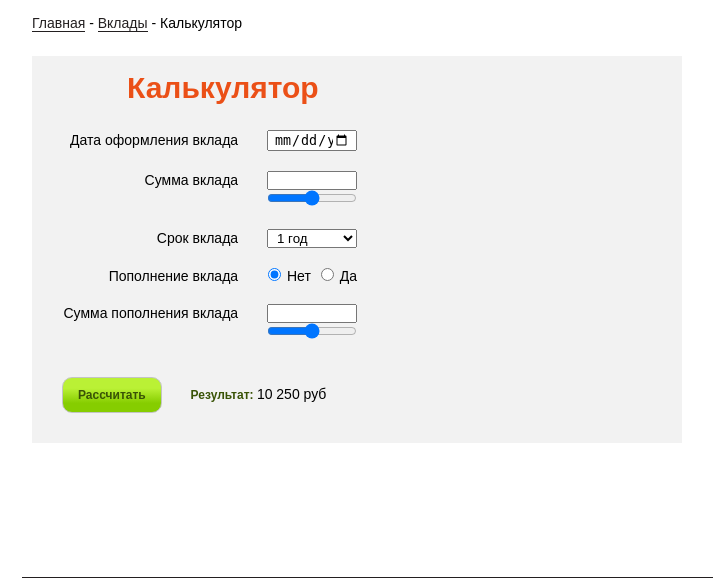
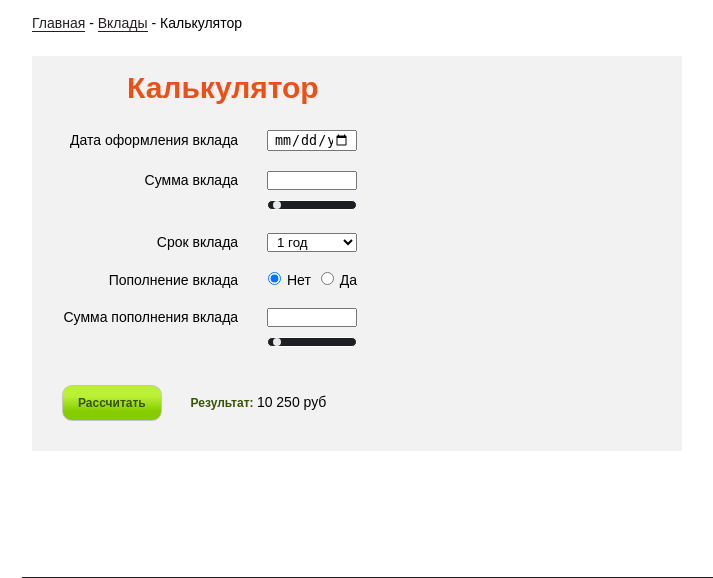
Before and after one commit to Albina0901/iqonline_test, a PHP site: page / in a window 1280 px wide. Shown: the part 162-740 px from the top of the page, without its empty margins (118-831 px from the left). Run offline with PHP 8.4, Linux system fonts and the light colour scheme.

Commit message:
feat: create renge-block

```diff
--- a/css/style.css
+++ b/css/style.css
@@ -173,6 +173,7 @@ body {
   padding: 0 5px;
   width: 90px;
   margin-left: 25px;
+  cursor: pointer;
 }
 .calculate__form label input[type=radio] {
   width: 25px;
@@ -213,6 +214,30 @@ body {
   font-size: 14px;
   font-weight: 400;
 }
+.calculate__range {
+  margin-top: 10px;
+  height: 10px;
+  background: #1e1f22;
+  -webkit-appearance: none;
+     -moz-appearance: none;
+          appearance: none;
+  border-radius: 5px;
+  border: 1px solid #ffffff;
+  outline: none;
+  cursor: pointer;
+}
+.calculate__range::-webkit-slider-thumb {
+  -webkit-appearance: none;
+          appearance: none;
+  width: 8px;
+  height: 8px;
+  border-radius: 50%;
+  background-color: #e9e9e9;
+  cursor: pointer;
+}
+.calculate__range::-webkit-slider-thumb:hover {
+  border: 1px solid #84aa31;
+}
 
 .footer {
   -webkit-box-flex: 0;
--- a/index.html
+++ b/index.html
@@ -50,7 +50,7 @@
                             <h2 class="calculate__title">Калькулятор  </h2>
                             <form class="calculate__form" action="#">
                                 <label>Дата оформления вклада <input type="date"></label>
-                                <label>Сумма вклада <input type="text"> <input type="range"></label>
+                                <label>Сумма вклада <input type="text"> <input class="calculate__range" type="range" id="range" min="1000" max="3000000" value="1"></input></label>
                                 <label>Срок вклада
                                     <select name="">
                                         <option value="">1 год</option>
@@ -66,7 +66,7 @@
                                         <input type="radio" name="radio" id="2"><label for="2">Да</label>
                                     </span>
                                 </label>
-                                <label>Сумма пополнения вклада <input type="text"> <input type="range"></label>
+                                <label>Сумма пополнения вклада <input type="text"> <input class="calculate__range" type="range" id="range" min="1000" max="3000000" value="1"></input></label>
                                 <button class="calculate__btn" type="submit">Рассчитать</button>
                                 <span class="calculate__sum">Результат: <span>10 250 руб</span></span>
                             </form>
```
